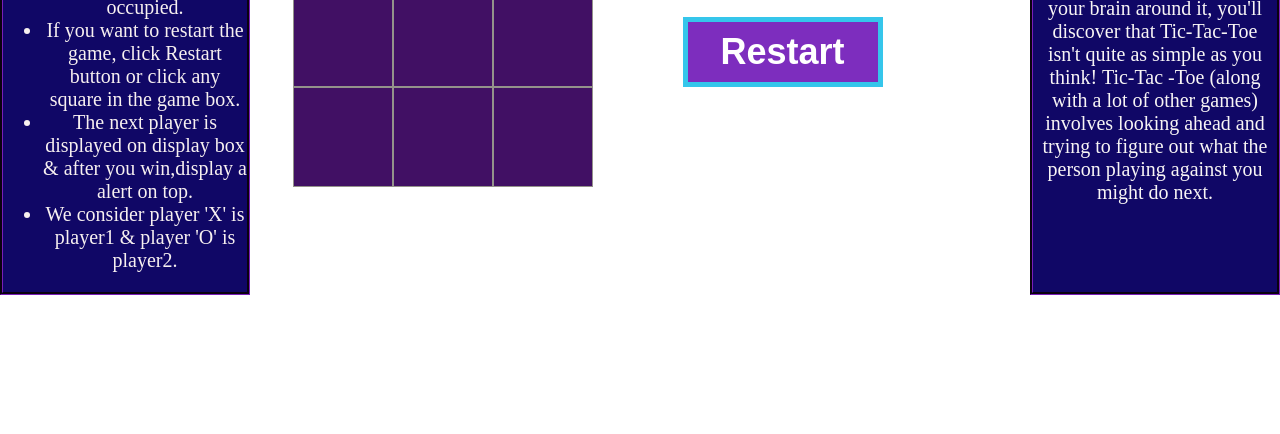
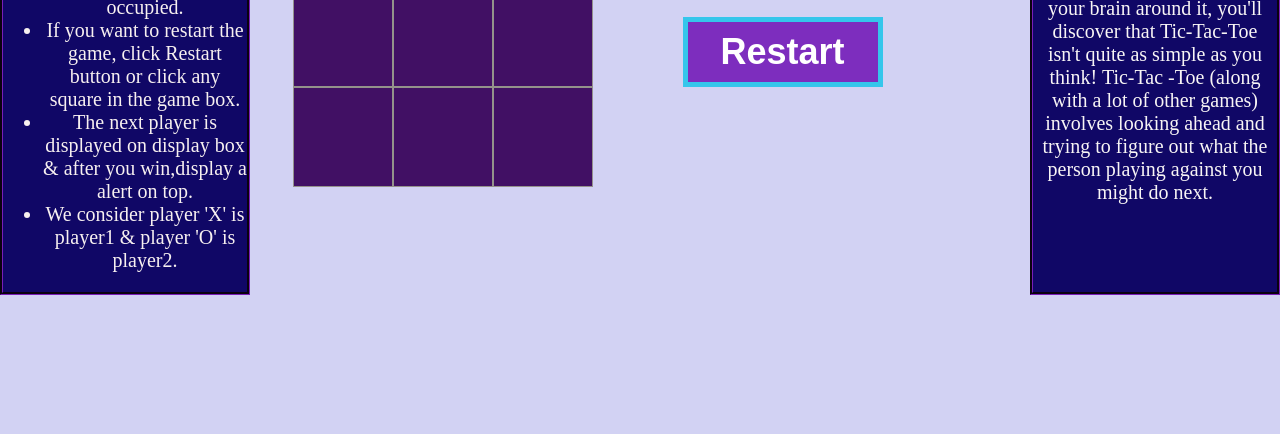
Before and after one commit to FOSSCODY-1/M.G.C.Sewwandi, a plain HTML site: page index.html in a window 1280 px wide. Shown: the part 366-800 px from the top of the page. Drawn offline with Linux system fonts and the light colour scheme.

Commit message:
style update

```diff
--- a/style.css
+++ b/style.css
@@ -2,6 +2,7 @@
 body{
     padding: 0;
     margin: 0;
+    background-color: #d2d2f3;
 }
 
 #table{
@@ -97,6 +98,7 @@ h1{
 
 .boxes{
     margin: auto;
+
 }
 
 
@@ -104,6 +106,7 @@ h1{
     min-height: 560px;
     display: grid;
     grid-template-columns: 250px auto 250px;
+    bac
 }
 
 #instruction{
```
Also changed, not shown: index.html (+0 -1 lines), 1 other file.
